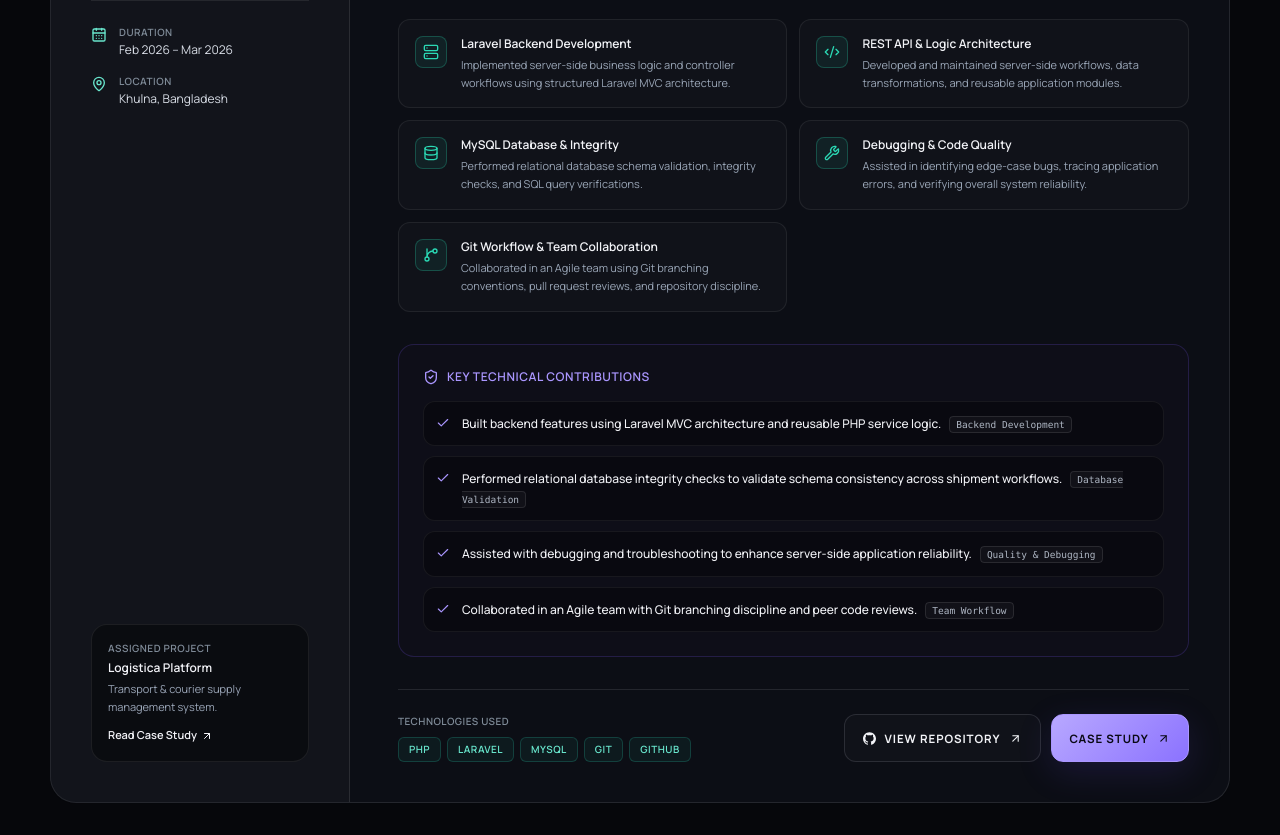
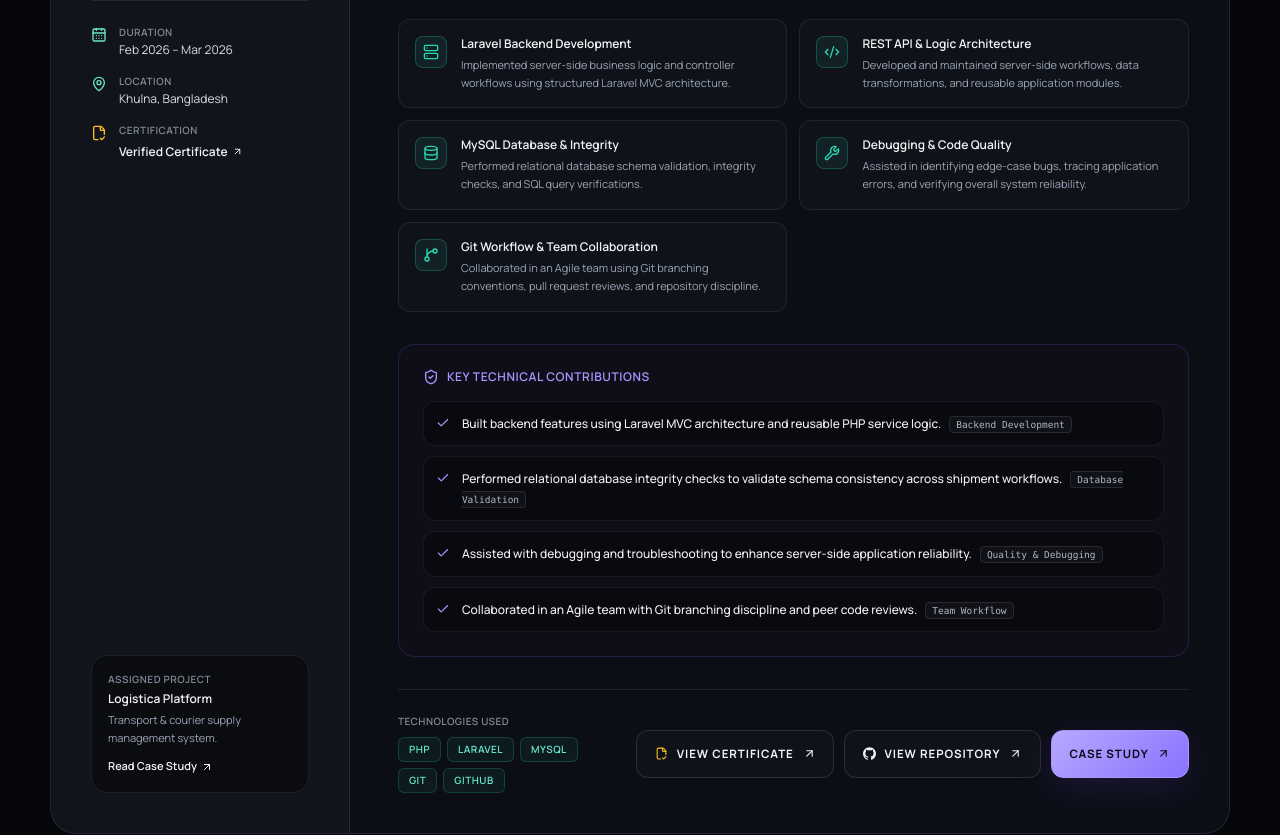
Before and after one commit to nazmusshakib878/portfolio, a Next.js app: page / in a window 1280 px wide. Shown: the part 2980-3815 px from the top of the page. Built offline with nearby package versions, Linux system fonts and the light colour scheme; no server answers.

Commit message:
feat: add Appstick industrial training certificate to experience card and facts

```diff
--- a/src/components/sections/experience-section.tsx
+++ b/src/components/sections/experience-section.tsx
@@ -5,6 +5,7 @@ import {
   Check,
   Code2,
   Database,
+  FileCheck2,
   GitBranch,
   MapPin,
   Server,
@@ -208,6 +209,24 @@ export function ExperienceSection() {
                           <p className="mt-0.5 text-xs text-[#d9dee7]">{exp.location}</p>
                         </div>
                       </div>
+
+                      {exp.certificateUrl && (
+                        <div className="flex items-start gap-3">
+                          <FileCheck2 className="mt-0.5 shrink-0 text-[#fbbf24]" size={16} aria-hidden="true" />
+                          <div>
+                            <p className="text-[10px] font-semibold uppercase tracking-wider text-[#7f8b98]">Certification</p>
+                            <a
+                              href={exp.certificateUrl}
+                              target="_blank"
+                              rel="noopener noreferrer"
+                              className="mt-0.5 inline-flex items-center gap-1 text-xs font-semibold text-[#fde68a] hover:underline"
+                            >
+                              <span>Verified Certificate</span>
+                              <ArrowUpRight size={11} />
+                            </a>
+                          </div>
+                        </div>
+                      )}
                     </div>
                   </div>
 
@@ -312,6 +331,16 @@ export function ExperienceSection() {
                     </div>
 
                     <div className="flex flex-wrap items-center gap-2.5 shrink-0">
+                      {exp.certificateUrl && (
+                        <a
+                          className="button min-h-10 rounded-xl border-[rgba(251,191,36,0.3)] bg-[rgba(251,191,36,0.06)] px-4 text-xs font-semibold text-[#fde68a] transition hover:border-[rgba(251,191,36,0.5)] hover:bg-[rgba(251,191,36,0.12)] hover:text-white"
+                          href={exp.certificateUrl}
+                          target="_blank"
+                          rel="noopener noreferrer"
+                        >
+                          <FileCheck2 size={13} className="text-[#fbbf24]" /> View Certificate <ArrowUpRight size={13} />
+                        </a>
+                      )}
                       {exp.repositoryUrl && (
                         <a
                           className="button min-h-10 rounded-xl border-white/15 bg-white/[0.03] px-4 text-xs font-semibold text-[#f2f3f7] hover:border-white/30"
--- a/src/data/portfolio-facts.ts
+++ b/src/data/portfolio-facts.ts
@@ -297,6 +297,9 @@ export const portfolioData: PortfolioData = {
 
       repositoryUrl:
         'https://github.com/nazmusshakib878/Logistica',
+
+      certificateUrl:
+        'https://drive.google.com/file/d/1190IYxcJgWVaQj4yg4Z6Pr6Qg96uwr3T/view',
     },
   ],
 
@@ -649,6 +652,29 @@ export const portfolioData: PortfolioData = {
         'Modern JavaScript',
       ],
     },
+
+    {
+      title: 'Laravel 1-Month Industrial Training Program',
+
+      provider: 'Appstick Tech Firm',
+
+      program: 'Industrial Training Program',
+
+      duration: 'Feb 1, 2026 – Mar 4, 2026',
+
+      issued: '4 March 2026',
+
+      verifyUrl:
+        'https://drive.google.com/file/d/1190IYxcJgWVaQj4yg4Z6Pr6Qg96uwr3T/view',
+
+      topics: [
+        'Laravel backend application logic',
+        'Database integrity & schema validation',
+        'Consignment tracking workflows',
+        'Debugging & troubleshooting',
+        'Git & GitHub team collaboration',
+      ],
+    },
   ],
 
   githubProfile: [
--- a/src/lib/ai/engine.ts
+++ b/src/lib/ai/engine.ts
@@ -463,8 +463,11 @@ export function generateLocalResponse(query: string, mode: AiMode = 'all'): Chat
     q.includes('career')
   ) {
     const exp = portfolioData.experience[0]
+    const certText = exp.certificateUrl
+      ? `\n\n📜 **Verified Industrial Certificate**: [View Appstick Certificate](${exp.certificateUrl})`
+      : ''
     return {
-      reply: `### **Professional Experience**\n\n**${exp.role}** at **${exp.company}**\n*Period: ${exp.period} | Location: ${exp.location}*\n\n**Summary:**\n${exp.summary}\n\n**Key Responsibilities:**\n${exp.responsibilities.map((r) => `- ${r}`).join('\n')}\n\n**Technologies Used:**\n${exp.technologies.join(', ')}\n\nRepository: [GitHub Logistica](${exp.repositoryUrl})`,
+      reply: `### **Professional Experience**\n\n**${exp.role}** at **${exp.company}**\n*Period: ${exp.period} | Location: ${exp.location}*\n\n**Summary:**\n${exp.summary}\n\n**Key Responsibilities:**\n${exp.responsibilities.map((r) => `- ${r}`).join('\n')}\n\n**Technologies Used:**\n${exp.technologies.join(', ')}\n\nRepository: [GitHub Logistica](${exp.repositoryUrl})${certText}`,
       cards: [{ type: 'resume-card', data: resume }],
       suggestedQueries: [
         'Show his best projects',
@@ -516,13 +519,15 @@ export function generateLocalResponse(query: string, mode: AiMode = 'all'): Chat
     q.includes('80 hour') ||
     q.includes('bangladesh computer council')
   ) {
-    const cert = portfolioData.certifications[0]
-    const secondaryCert = portfolioData.certifications[1]
-    const secondaryText = secondaryCert
-      ? `\n\n📜 **${secondaryCert.title}**\n- **Provider**: ${secondaryCert.provider}\n- **Program**: ${secondaryCert.program || 'Web Development Training'}\n- **Year**: ${secondaryCert.duration || secondaryCert.issued}\n- **Verification**: [View Certificate](${secondaryCert.verifyUrl})`
-      : ''
+    const certList = portfolioData.certifications
+      .map(
+        (c) =>
+          `📜 **${c.title}**\n- **Provider / Organization**: ${c.provider}\n- **Program**: ${c.program || 'Technical Training'}\n- **Duration / Date**: ${c.duration || c.issued}${c.certificateId ? `\n- **Credential ID**: \`${c.certificateId}\`` : ''}\n- **Verification**: [View Official Certificate](${c.verifyUrl})`
+      )
+      .join('\n\n')
+
     return {
-      reply: `### **Professional Certifications & Training**\n\n📜 **${cert.title}**\n- **Provider**: ${cert.provider}\n- **Program**: ${cert.program}\n- **Duration**: ${cert.duration} (Issued: ${cert.issued})\n- **Certificate ID**: \`${cert.certificateId}\`\n- **Core Topics Covered**: ${cert.topics?.join(', ') ?? 'Laravel, MySQL, REST APIs'}\n- **Verification**: [Official Certificate PDF](${cert.verifyUrl})${secondaryText}`,
+      reply: `### **Professional Certifications & Training**\n\n${certList}`,
       cards: [{ type: 'resume-card', data: resume }],
       suggestedQueries: ['Tell me about his Laravel projects', 'Explain his education', 'Why should I hire him?'],
       provider: 'local-brain',
--- a/src/types/portfolio.ts
+++ b/src/types/portfolio.ts
@@ -43,6 +43,7 @@ export interface ExperienceItem {
   responsibilities: string[]
   technologies: string[]
   repositoryUrl?: string
+  certificateUrl?: string
 }
 
 export interface ProfessionalStrength {
```
